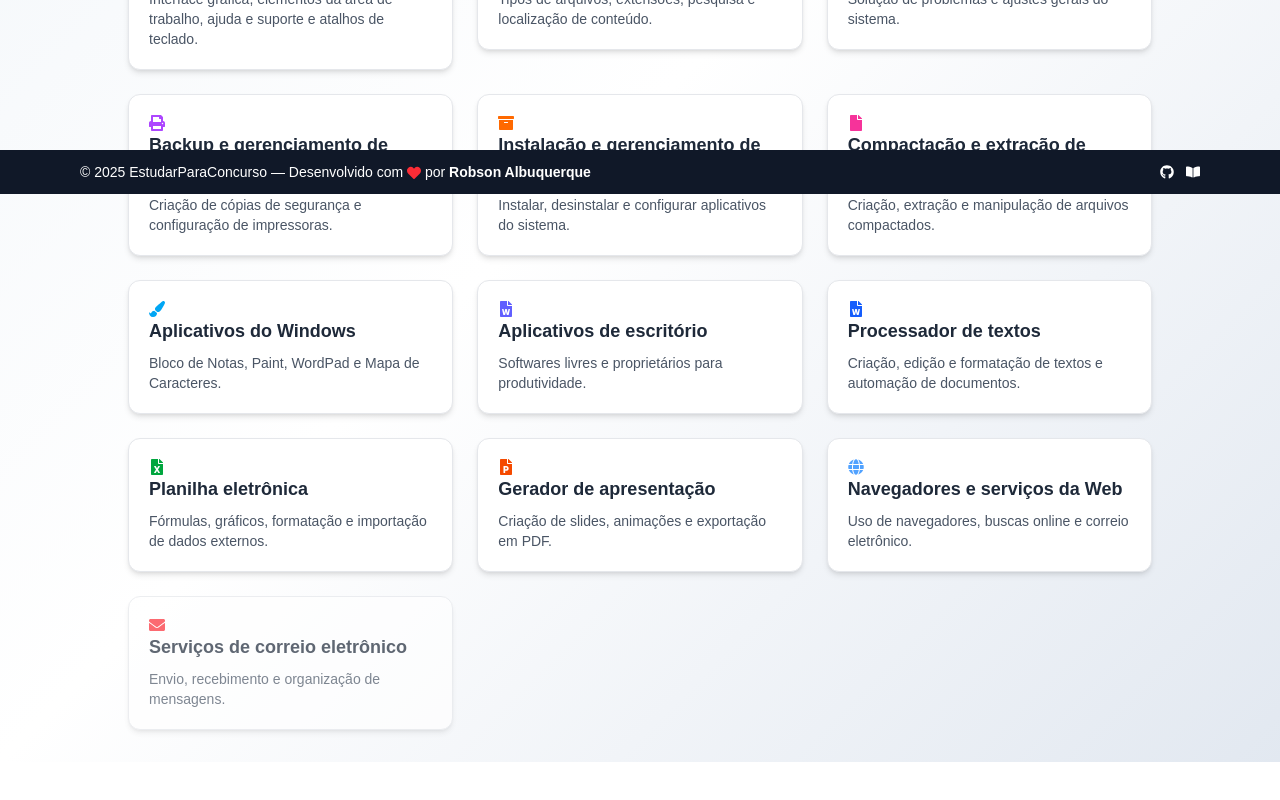
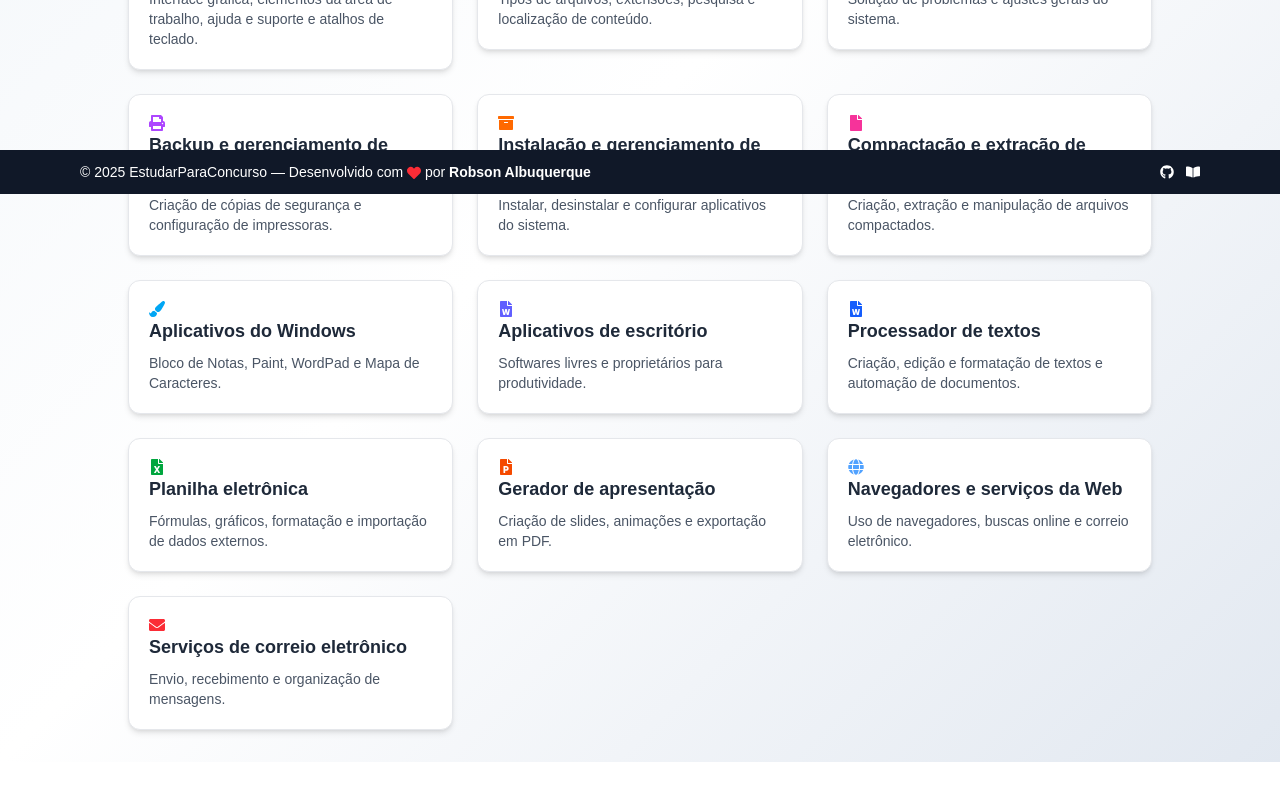
Before and after one commit to robsonalbuquerquedev/estudarparaconcurso, a Next.js app: page /nocoes-de-informatica in a window 1280 px wide. Shown: the part 606-1406 px from the top of the page. Built offline with nearby package versions, Linux system fonts and the light colour scheme.

Commit message:
update: atualizar rota nocoes-de-informatica

```diff
--- a/app/nocoes-de-informatica/page.tsx
+++ b/app/nocoes-de-informatica/page.tsx
@@ -109,6 +109,7 @@ export default function NocoesDeInformatica() {
             titulo: "Serviços de correio eletrônico",
             descricao:
                 "Envio, recebimento e organização de mensagens.",
+            link: "/servicos-de-correio-eletronico",
         },
     ];
 
```
